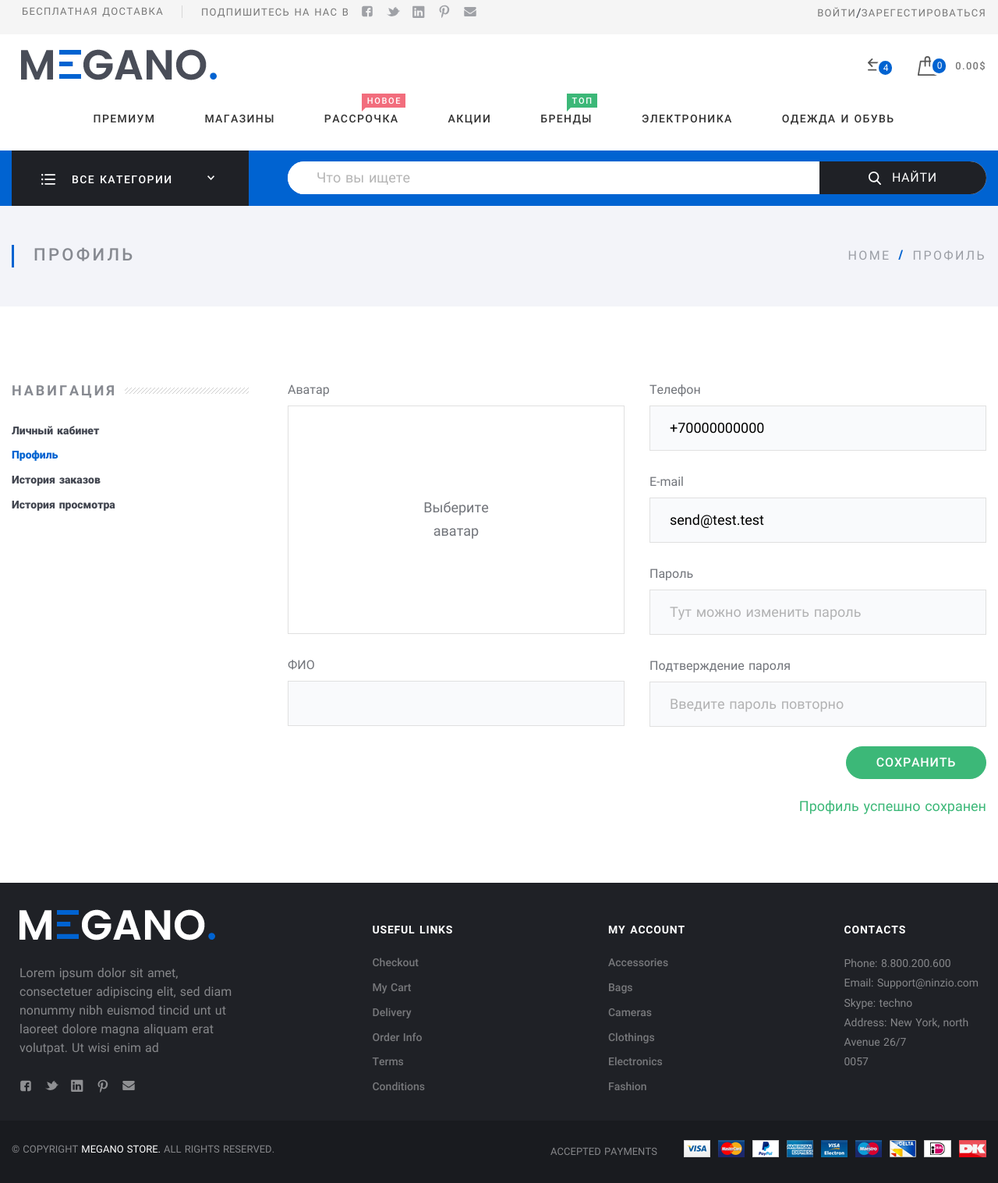
After one commit to sebastianfym/-Django-marketplace, a Django app: page /profile/ in a window 1280 px wide. The commit adds this page. Shown: the whole page at 78% size. Run offline with Django 4.2, Linux system fonts and the light colour scheme; some libraries are stand-ins or nearby versions.

Commit message:
stage3/part_profile_page/users_data_change

```diff
--- a/config/settings.py
+++ b/config/settings.py
@@ -26,6 +26,8 @@ SECRET_KEY = 'django-insecure-09hwrkl1o9m&a1xyf0%ei7e331buv9)^3js7^^*k8tkuwc48y%
 
 # SECURITY WARNING: don't run with debug turned on in production!
 DEBUG = True
+
+AUTH_USER_MODEL = 'core.User'
 
 ALLOWED_HOSTS = []
 
--- a/config/urls.py
+++ b/config/urls.py
@@ -26,4 +26,5 @@ urlpatterns = [
     path('__debug__/', include('debug_toolbar.urls')),
     path('goods/', include('goods.urls')),
     path('banners/', include('banners.urls')),
+    path('customers/', include('customers.urls')),
 ] + static(settings.MEDIA_URL, document_root=settings.MEDIA_ROOT)
--- a/customers/forms.py
+++ b/customers/forms.py
@@ -1,4 +1,4 @@
-from django.contrib.auth.forms import UserCreationForm
+from django.contrib.auth.forms import UserCreationForm, UserChangeForm
 from django import forms
 from django.contrib.auth import authenticate, password_validation
 
@@ -40,3 +40,18 @@ class AccountAuthenticationForm(forms.ModelForm):
             password = self.cleaned_data.get("password")
             if not authenticate(email=email, password=password):
                 raise forms.ValidationError("Email или пароль введены неверно!")
+
+
+class ChangeUserData(forms.Form):
+    email = forms.EmailField(max_length=64,
+                             help_text='Введите адресс электронной почты', label='email')
+    full_name = forms.CharField(label='full_name')
+    phone_number = forms.RegexField(regex=r'^\+?1?\d{9,12}$',
+                                    label="phone_number",
+                                    error_messages={'invalid': 'Введите правильно номер телефона!'})
+    password1 = forms.CharField(label='password1',
+                                widget=(forms.PasswordInput(attrs={'class': 'form-control'})),
+                                help_text=password_validation.password_validators_help_text_html())
+    password2 = forms.CharField(label='password2',
+                                widget=forms.PasswordInput(attrs={'class': 'form-control'}),
+                                help_text='Повторно введите пароль')
--- a/customers/urls.py
+++ b/customers/urls.py
@@ -1,9 +1,11 @@
 from django.urls import path
 
-from customers.views import UserRegisterFormView, MyLogoutView, AccountAuthenticationView
+from customers.views import UserRegisterFormView, MyLogoutView, AccountAuthenticationView, UserProfile, UserAccount
 
 urlpatterns = [
-    path('register', UserRegisterFormView.as_view(), name='register'),
-    path('login', AccountAuthenticationView.as_view(), name='login'),
-    path('logout', MyLogoutView.as_view(), name='logout'),
+    path('register/', UserRegisterFormView.as_view(), name='register'),
+    path('login/', AccountAuthenticationView.as_view(), name='login'),
+    path('logout/', MyLogoutView.as_view(), name='logout'),
+    path('profile/', UserProfile.as_view(), name='profile'),
+    path('account/', UserAccount.as_view(), name='account'),
 ]
--- a/customers/views.py
+++ b/customers/views.py
@@ -2,8 +2,10 @@ from django.shortcuts import render, redirect
 from django.views import View
 from django.contrib.auth import authenticate, login
 from django.contrib.auth.views import LoginView, LogoutView
+from django.views.generic import UpdateView
 
-from customers.forms import RegistrationForm, AccountAuthenticationForm
+from customers.forms import RegistrationForm, AccountAuthenticationForm, ChangeUserData
+from customers.models import CustomerUser
 
 
 class UserRegisterFormView(View):
@@ -29,12 +31,9 @@ class UserRegisterFormView(View):
 class AccountAuthenticationView(View):
     def get(self, request, *args, **kwargs):
         if request.user.is_authenticated:
-            return redirect("/")
+            return redirect("account/")
         form = AccountAuthenticationForm()
-        context = {
-            "form": form,
-        }
-        return render(request, "customers/login.html", context)
+        return render(request, "customers/login.html", context={"form": form})
 
     def post(self, request, *args, **kwargs):
         form = AccountAuthenticationForm(request.POST or None)
@@ -52,3 +51,41 @@ class AccountAuthenticationView(View):
 
 class MyLogoutView(LogoutView):
     next_page = 'main'
+
+
+class UserProfile(View):
+    """
+    Данный класс служит для получения профиля авторизированного юзера и даёт возможность изменить данные.
+    """
+    def get(self, request):
+        user = request.user
+        form = ChangeUserData()
+        return render(request, "customers/profile.html", context={
+            'user': user,
+            'form': form,
+        })
+
+    def post(self, request):
+        form = ChangeUserData(request.POST)
+        user = request.user
+        if form.is_valid():
+
+            user.full_name = form.cleaned_data.get('full_name')
+            user.phone = form.cleaned_data.get('phone_number')
+            user.email = form.cleaned_data.get('email')
+            user.password = form.cleaned_data.get('password1')
+
+            user.save()
+            return redirect("../account/")
+        return redirect('../account/')
+
+
+class UserAccount(View):
+    """
+    Данный класс является представлением аккаунта пользователя со всеми его данными
+    """
+    def get(self, request):
+        user = request.user
+        return render(request, "customers/account.html", context={
+            'user': user
+        })
--- a/goods/urls.py
+++ b/goods/urls.py
@@ -1,7 +1,6 @@
 from django.urls import path
-from .views import CategoryView, detail_goods_page, ShowDetailProduct
+from .views import CategoryView, ShowDetailProduct
 
 urlpatterns = [
-    path("<slug:slug>/", detail_goods_page, name='post'),
-    path('detail/<slug:slug>/', ShowDetailProduct.as_view(), name='post'),
+        path('detail/<slug:slug>/', ShowDetailProduct.as_view(), name='post'),
 ]
--- a/templates/base.html
+++ b/templates/base.html
@@ -65,8 +65,8 @@
     </footer>
     {% block scripts %}
         <script src="{% static 'assets/plg/jQuery/jquery-3.5.0.slim.min.js' %}"></script>
+        <script src="{% static '../static/assets/plg/form/jquery.maskedinput.min.js' %}"></script>
         <script src="{% static 'assets/plg/form/jquery.form.js' %}"></script>
-        <script src="{% static 'assets/plg/form/jquery.maskedinput.min.js' %}"></script>
         <script src="{% static 'assets/plg/range/ion.rangeSlider.min.js' %}"></script>
         <script src="{% static 'assets/plg/Slider/slick.min.js' %}"></script>
         <script src="{% static 'assets/js/scripts.js' %}"></script>
--- a/templates/customers/login.html
+++ b/templates/customers/login.html
@@ -17,6 +17,7 @@
             margin: 0 auto ;
         }
     </style>
+    <form method="post">
     {% csrf_token %}
         <div class="wrap" style="margin-top: 15px; text-align: center">
             {% for field in form %}
@@ -32,12 +33,14 @@
             <div class="btn_outline" style="margin-top: 15px">
                 <button class="btn btn_success" type="submit">Войти</button>
             </div>
+
             <div class="btn_outline" style="margin-top: 15px">
                 <button class="btn btn_success" type="submit">
                     <a style="color: white" href="register">Зарегестироваться</a>
                 </button>
             </div>
         </div>
+    </form>
 {% endblock %}
 {% block footer %}
      {% include 'elements/footer.html' %}
--- /dev/null
+++ b/templates/customers/profile.html
@@ -0,0 +1,119 @@
+{% extends 'base.html' %}
+{% block header %}
+    {% include 'elements/header.html' %}
+{% endblock %}
+{% block content %}
+  <div class="Middle Middle_top">
+    <div class="Middle-top">
+      <div class="wrap">
+        <div class="Middle-header">
+          <h1 class="Middle-title">Профиль
+          </h1>
+          <ul class="breadcrumbs Middle-breadcrumbs">
+            <li class="breadcrumbs-item"><a href="index.html">home</a>
+            </li>
+            <li class="breadcrumbs-item breadcrumbs-item_current"><span>Профиль</span>
+            </li>
+          </ul>
+        </div>
+      </div>
+    </div>
+    <div class="Section Section_column Section_columnLeft">
+      <div class="wrap">
+        <div class="Section-column">
+          <div class="Section-columnSection">
+            <header class="Section-header">
+              <strong class="Section-title">Навигация
+              </strong>
+            </header>
+            <div class="Section-columnContent">
+              <div class="NavigateProfile">
+                <ul class="menu menu_vt">
+                  <li class="menu-item">
+                    <a class="menu-link" href="../account/">Личный кабинет</a>
+                  </li>
+                  <li class="menu-item_ACTIVE menu-item">
+                    <a class="menu-link" href="profile.html">Профиль</a>
+                  </li>
+                  <li class="menu-item">
+                    <a class="menu-link" href="historyorder.html">История заказов</a>
+                  </li>
+                  <li class="menu-item">
+                    <a class="menu-link" href="historyview.html">История просмотра</a>
+                  </li>
+                </ul>
+              </div>
+            </div>
+          </div>
+        </div>
+        <form class="form Profile-form"  action="/profile/" method="post">
+        {% csrf_token %}
+          <div class="Section-content">
+            <div class="Profile">
+                <div class="row">
+                  <div class="row-block">
+                    <div class="form-group">
+                      <label class="form-label" for="avatar">Аватар
+                      </label>
+                      <div class="Profile-avatar Profile-avatar_noimg">
+                        <div class="Profile-img"><img src="assets/img/#.png" alt="#.png"/>
+                        </div>
+                        <label class="Profile-fileLabel" for="avatar">Выберите аватар
+                        </label>
+                        <input class="Profile-file form-input" id="avatar" name="avatar" type="file" data-validate="onlyImgAvatar"/>
+                      </div>
+                    </div>
+                    <div class="form-group">
+                      <label class="form-label" for="full_name">ФИО
+                      </label>
+                      <input class="form-input" id="full_name" name="full_name" type="text" value="" />
+                    </div>
+                  </div>
+                  <div class="row-block">
+                    <div class="form-group">
+                      <label class="form-label" for="phone_number">Телефон
+                      </label>
+                      <input class="form-input" id="phone_number" name="phone_number" type="text" value="+70000000000"/>
+                    </div>
+                    <div class="form-group">
+                      <label class="form-label" for="email">E-mail
+                      </label>
+                      <input class="form-input" id="email" name="email" type="text" value="send@test.test"/>
+                    </div>
+                    <div class="form-group">
+                      <label class="form-label" for="password1">Пароль
+                      </label>
+                      <input class="form-input" id="password1" name="password1" type="password" placeholder="Тут можно изменить пароль"/>
+                    </div>
+                    <div class="form-group">
+                      <label class="form-label" for="password2">Подтверждение пароля
+                      </label>
+                      <input class="form-input" id="password2" name="password2" type="password" placeholder="Введите пароль повторно"/>
+                    </div>
+                    <div class="form-group">
+                      <div class="Profile-btn">
+                        <button class="btn btn_success" type="submit">Сохранить
+                        </button>
+                      </div>
+                      <div class="Profile-success">Профиль успешно сохранен
+                      </div>
+                    </div>
+                  </div>
+                </div>
+            </div>
+          </div>
+        </form>
+      </div>
+    </div>
+  </div>
+  <script src="../static/assets/plg/jQuery/jquery-3.5.0.slim.min.js"></script>
+<!--  <script src="../static/assets/plg/form/jquery.maskedinput.min.js"></script>-->
+
+  <script src="../static/assets/plg/form/jquery.form.js"></script>
+  <script src="../static/assets/plg/range/ion.rangeSlider.min.js"></script>
+  <script src="../static/assets/plg/Slider/slick.min.js"></script>
+  <script src="../static/assets/js/scripts.js"></script>
+{% endblock %}
+{% block footer %}
+     {% include 'elements/footer.html' %}
+{% endblock %}
```
Also changed, not shown: goods/models.py (+7 -8 lines), goods/views.py (+2 -10 lines), templates/customers/account.html (added, +172 -0 lines), templates/customers/test.html (added, +10 -0 lines). Lines whose indentation alone changed are shown as unchanged.
